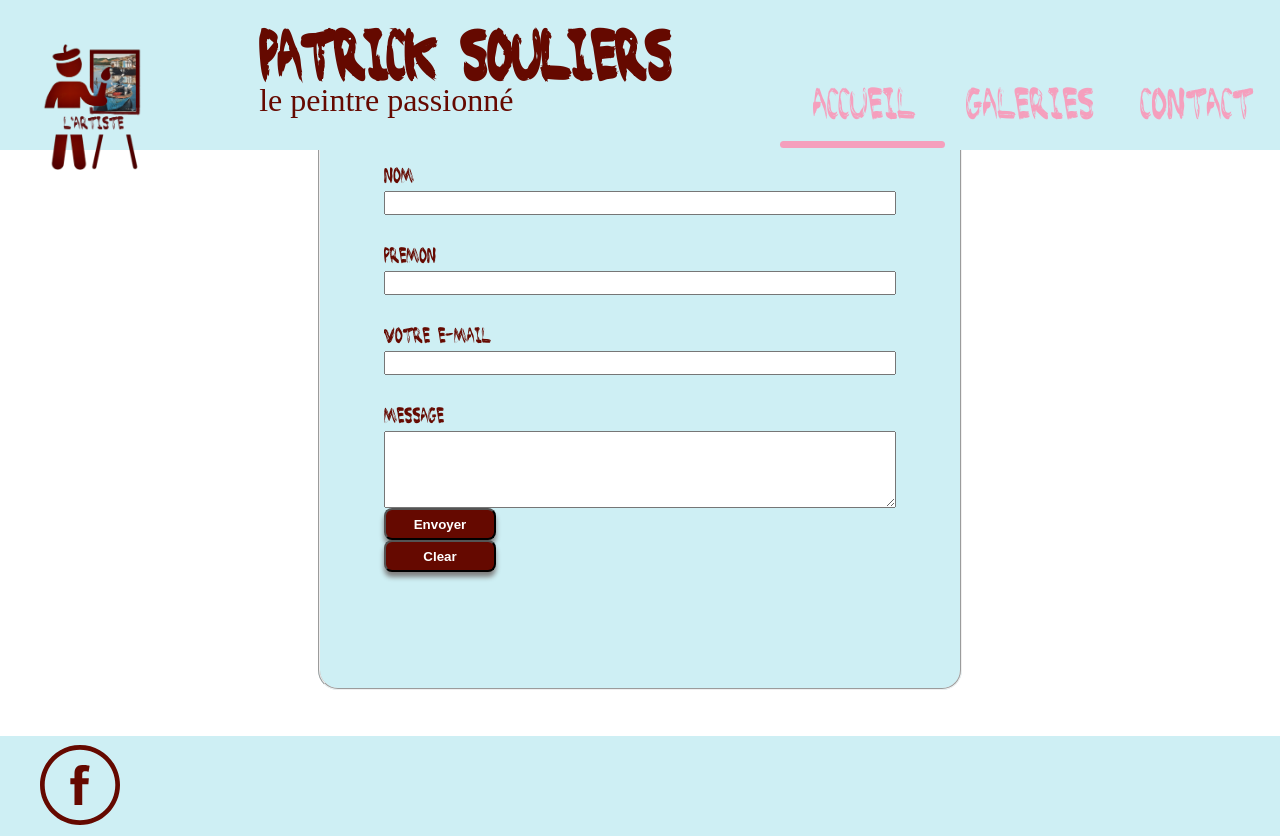
After one commit to GillesP-dev/FilRouge, a PHP site: page /contact.html in a window 1280 px wide. The commit adds this page. Run offline with PHP 8.4, Linux system fonts and the light colour scheme.

Commit message:
rajout page contact

```diff
--- /dev/null
+++ b/contact.html
@@ -0,0 +1,59 @@
+<!DOCTYPE html>
+<html lang="fr">
+<head>
+    <meta charset="UTF-8">
+    <meta http-equiv="X-UA-Compatible" content="IE=edge">
+    <meta name="viewport" content="width=device-width, initial-scale=1.0">
+    <title>Document</title>
+    <link rel="stylesheet" href="style.css">
+</head>
+<body>
+    <header>
+        <div class="containerHeader">
+            <div class="logo">
+                <img src="/lartiste-5.png" alt="logo">
+            </div>
+            <div class="nameArtist">
+                <h1>PATRICK SOULIERS</h1>
+                <P>le peintre passionné</P>
+            </div>
+            <div class="hamburger">
+                <div class="burger"></div>
+                <div class="burger"></div>
+                <div class="burger"></div>
+            </div>
+            <nav class="menu">
+                <ul>
+                    <li><a href="/index.html" class="item_menu accueil">Accueil</a></li>
+                    <li><a href="/galerie.html" class="item_menu galeries">Galeries</a></li>
+                    <li><a href="/contact.html" class="item_menu contact">contact</a></li>
+                    <div class="slider slider1"></div>
+                </ul>
+            </nav>
+        </div>
+    </header>
+ <div class="formulaire">
+<form  class="form-contact" action="contact.php" method="post">
+    <fieldset>
+        <legend>Contactez-moi</legend>
+    <label for="name" class="marge name label">nom</label>
+    <input type="text" name="cf_name" id="name" class="marge input">
+    <label for="prenomForm" class="marge label">premon</label>
+    <input type="text" name="cf_prenom" id="prenomForm" class="marge input">
+    <label for="mail" class="marge label">votre e-mail</label>
+    <input type="text" name="cf_email" id="mail" class="marge input">
+    <label for="message" class="marge label">Message</label>
+    <textarea name="cf_message" id="message" class="marge" rows="5"></textarea>
+    <input class="btnAvis marge" type="submit" value="Envoyer">
+    <input class="btnAvis marge" type="reset" value="Clear">
+</fieldset>
+</form>
+</div>
+    <footer>
+        <div class="footer">
+            <a href="https://www.facebook.com/profile.php?id=100049739053079"><img class="reseau" src="/facebook-svgrepo-com.svg" alt="iconFaceBook"></a>
+        </div>
+    </footer>
+<script src="/script.js"></script>
+</body>
+</html>
--- a/galerie.html
+++ b/galerie.html
@@ -30,8 +30,8 @@
             <nav class="menu">
                 <ul>
                     <li><a href="/index.html" class="item_menu accueil">Accueil</a></li>
-                    <li><a href="#" class="item_menu galeries">Galeries</a></li>
-                    <li><a href="#" class="item_menu contact">contact</a></li>
+                    <li><a href="/galerie.html" class="item_menu galeries">Galeries</a></li>
+                    <li><a href="/contact.html" class="item_menu contact">contact</a></li>
                     <div class="slider slider1"></div>
                 </ul>
             </nav>
--- a/index.html
+++ b/index.html
@@ -27,9 +27,9 @@
             </div>
             <nav class="menu">
                 <ul>
-                    <li><a href="#" class="item_menu accueil">Accueil</a></li>
+                    <li><a href="/index.html" class="item_menu accueil">Accueil</a></li>
                     <li><a href="/galerie.html" class="item_menu galeries">Galeries</a></li>
-                    <li><a href="#" class="item_menu contact">contact</a></li>
+                    <li><a href="/contact.html" class="item_menu contact">contact</a></li>
                     <div class="slider slider1"></div>
                 </ul>
             </nav>
@@ -60,6 +60,7 @@
             <textarea name="avis" id="avis" cols="100" rows="3" required></textarea></div>
             <div class="buttonAvis">
                 <button class="btnAvis" type="submit">Valider</button>
+                <input class="btnAvis marge" type="reset" value="Clear">
             </div>
         </form></div>
     </section>
--- a/style.css
+++ b/style.css
@@ -394,3 +394,43 @@ section h2 {
     height: 70vh;
     background-color: #fdfcfc;
 }
+/* ---------------------- formulaire ----------------------------------------------*/
+
+.formulaire {
+    justify-content: center;
+    height: 92vh;
+    display: flex;
+    flex-direction: row;
+    align-items: center;
+
+}
+.form-contact {
+    color: #650900;
+
+}
+fieldset {
+    display: flex;
+    flex-direction: column;
+    height: 40rem;
+    width: 40rem;
+    border-radius: 20px;
+    background-color: #ceeff4;
+}
+legend {
+    margin-left: 4rem;
+    font-size: 2rem;
+}
+.input {
+    height: 20px;
+}
+.marge {
+    margin-right:4rem;
+    margin-left: 4rem;
+}
+.label {
+    margin-top: 2rem;
+    margin-bottom: 0.5rem;
+}
+.name {
+    margin-top: 5.5rem;
+}
```
Also changed, not shown: contact.php (added, +27 -0 lines).
